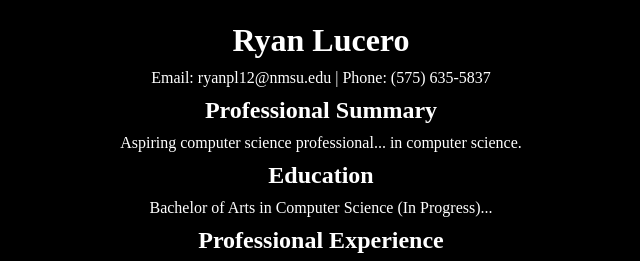
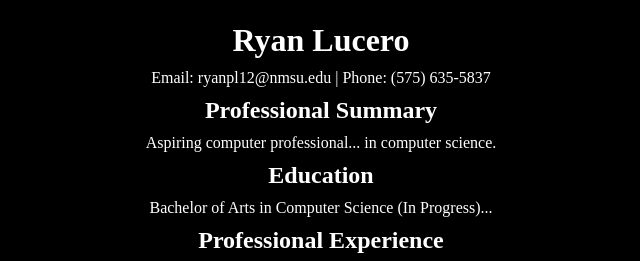
Before and after one commit to ryanpl12/ryanpl12.github.io, a plain HTML site: page resume.html in a window 1280 px wide. Shown: the part 118-379 px from the top of the page, 319-959 px from the left. Drawn offline with Linux system fonts and the light colour scheme.

Commit message:
test commit

```diff
--- a/resume.html
+++ b/resume.html
@@ -22,7 +22,7 @@
         <h1>Ryan Lucero</h1>
         <p>Email: ryanpl12@nmsu.edu | Phone: (575) 635-5837</p>
         <h2>Professional Summary</h2>
-        <p>Aspiring computer science professional... in computer science.</p> <!-- Summarized content -->
+        <p>Aspiring computer  professional... in computer science.</p> <!-- Summarized content -->
         <h2>Education</h2>
         <p>Bachelor of Arts in Computer Science (In Progress)...</p> <!-- Summarized content -->
         <h2>Professional Experience</h2>
```
